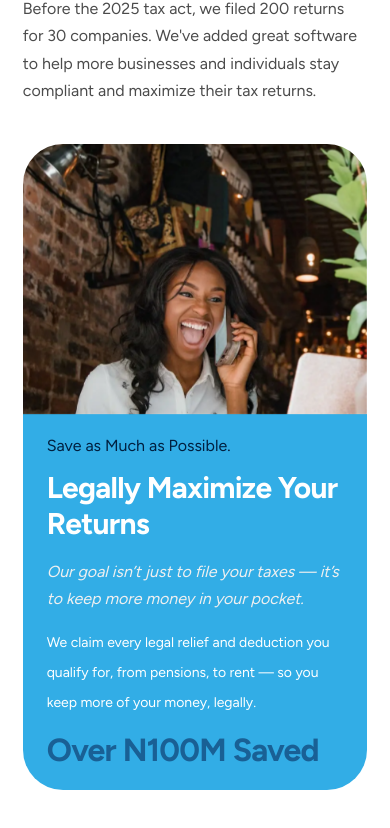
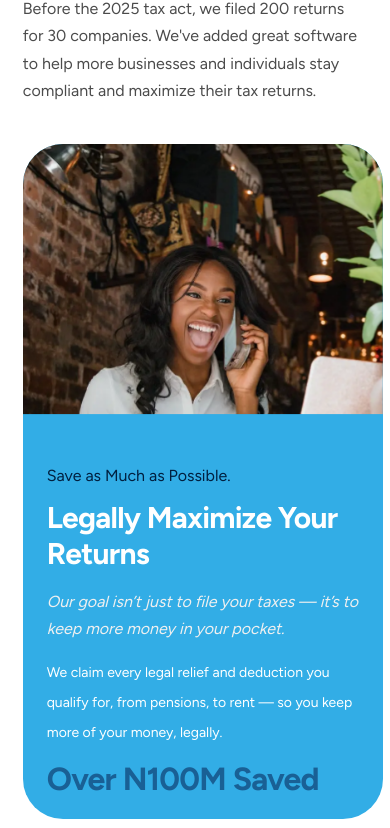
Before and after one commit to Iykekelvins/taxoga, a Next.js app: page / in a window 390 px wide. Shown: the part 7013-7841 px from the top of the page. Built offline with nearby package versions, Linux system fonts and the light colour scheme.

Commit message:
chore: update why trust us section

```diff
--- a/_pages/homepage/why-trust-us.tsx
+++ b/_pages/homepage/why-trust-us.tsx
@@ -79,24 +79,24 @@ export default function WhyTrustUs() {
 
 			<div
 				className='mt-[max(2.5rem,40px)] overflow-x-hidden
-				px-gutter lg:px-0'
+				'
 				ref={cardsContainer}>
 				<ul
-					className='flex flex-col lg:flex-row items-center gap-[max(5rem,40px)]'
+					className='flex items-center gap-[max(5rem,40px)] max-lg:overflow-x-auto'
 					ref={cardsList}>
 					{TRUSTUSCARDS.map((card, i) => (
 						<li
 							key={card.tagline}
-							className={`flex flex-col-reverse lg:grid lg:grid-cols-2 lg:min-w-253.25
+							className={`flex flex-col-reverse lg:grid lg:grid-cols-2 min-w-[max(63.3125rem,360px)]
 							rounded-[max(2.5rem,40px)] overflow-hidden self-stretch
-							${i === 0 ? 'lg:ml-gutter' : i === TRUSTUSCARDS.length - 1 ? 'lg:mr-gutter' : ''}
-						`}>
+							${i === 0 ? 'ml-gutter' : i === TRUSTUSCARDS.length - 1 ? 'mr-gutter' : ''}
+						`}
+							style={{
+								background: card.background,
+							}}>
 							<div
 								className='flex flex-col gap-[max(1.25rem,16px)]
-								justify-center p-[max(1.5rem,24px)]'
-								style={{
-									background: card.background,
-								}}>
+								justify-center p-[max(1.5rem,24px)]'>
 								<h3 className='text-heading text-20'>{card.tagline}</h3>
 								<h4 className='text-white text-36 font-bold leading-[1.2] tracking-tight'>
 									{card.title}
@@ -110,7 +110,9 @@ export default function WhyTrustUs() {
 								</h5>
 							</div>
 							<div className='h-full'>
-								<figure className='relative h-full min-h-[max(40rem,270px)] lg:min-h-[max(31.3125rem,270px)]'>
+								<figure
+									className='relative h-[max(40rem,270px)]
+								lg:min-h-[max(31.3125rem,270px)]'>
 									<Image
 										src={`/home/trust-${i + 1}.webp`}
 										fill
```
